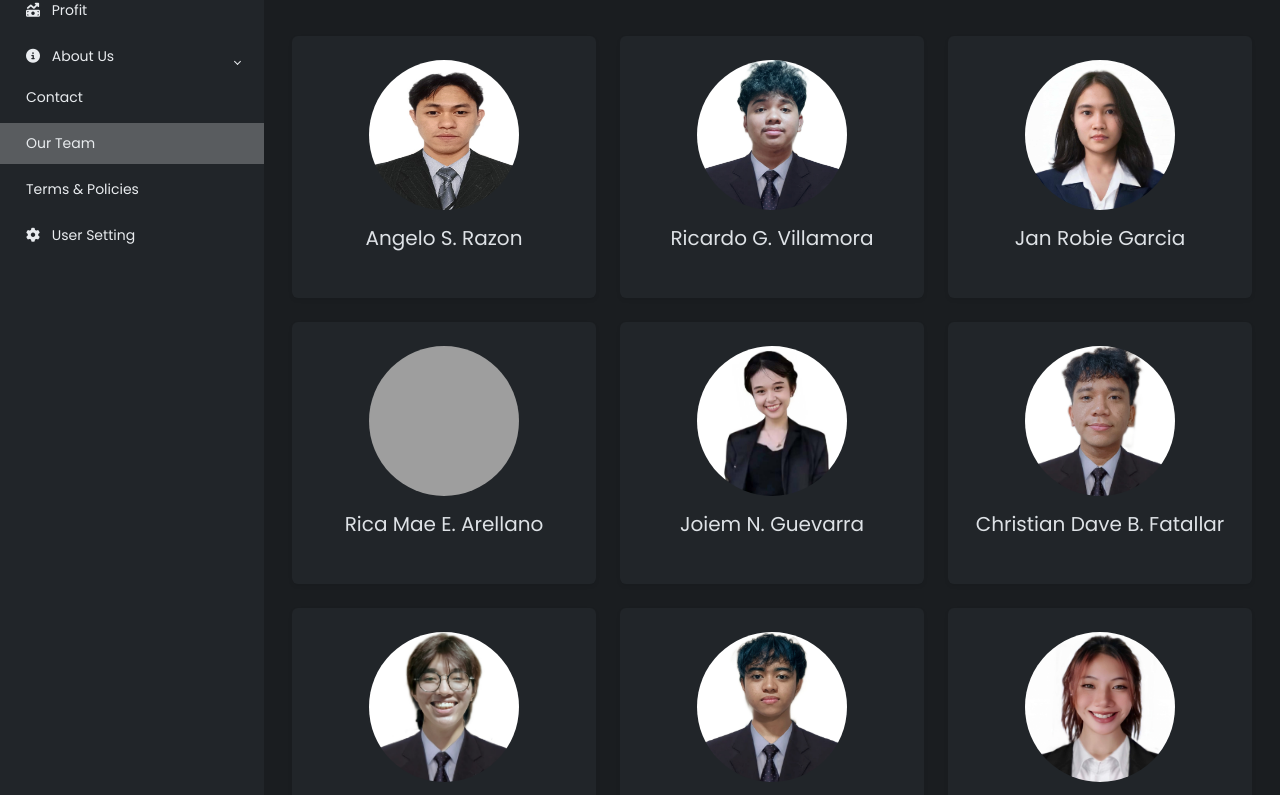
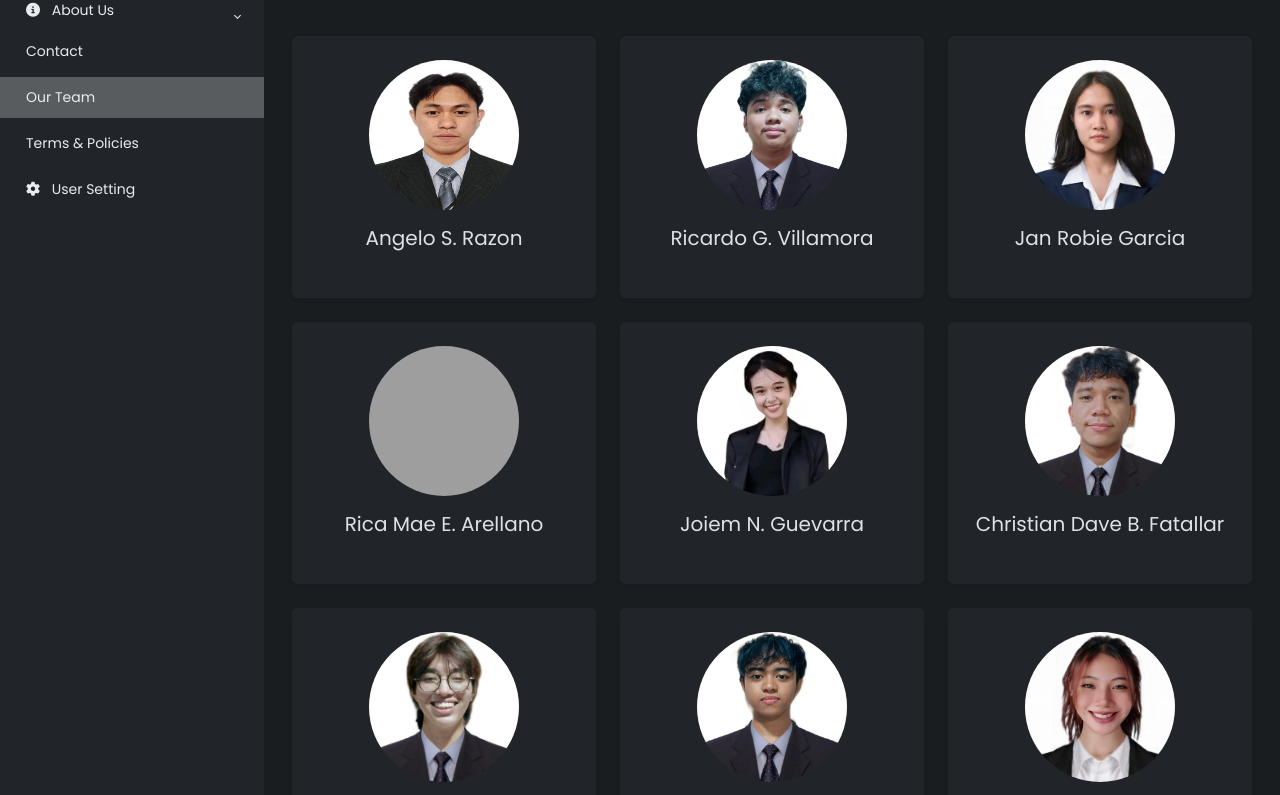
Before and after one commit to Gelo412/EcoBot, a plain HTML site: page OurTeam.html in a window 1280 px wide. Shown: the part 166-961 px from the top of the page. Drawn offline with nearby package versions, Linux system fonts and the light colour scheme; grey boxes are pictures that could not be loaded.

Commit message:
Update OurTeam.html

```diff
--- a/OurTeam.html
+++ b/OurTeam.html
@@ -30,12 +30,6 @@
                         <a href="storage.html" class="sidebar-link">
                             <i class="fa-solid fa-warehouse pe-2"></i>
                             Storage
-                        </a>
-                    </li>
-                    <li class="sidebar-item">
-                        <a href="Profit.html" class="sidebar-link">
-                            <i class="fa-solid fa-money-bill-trend-up pe-2"></i>
-                            Profit
                         </a>
                     </li>
                     <li class="sidebar-item">
```
